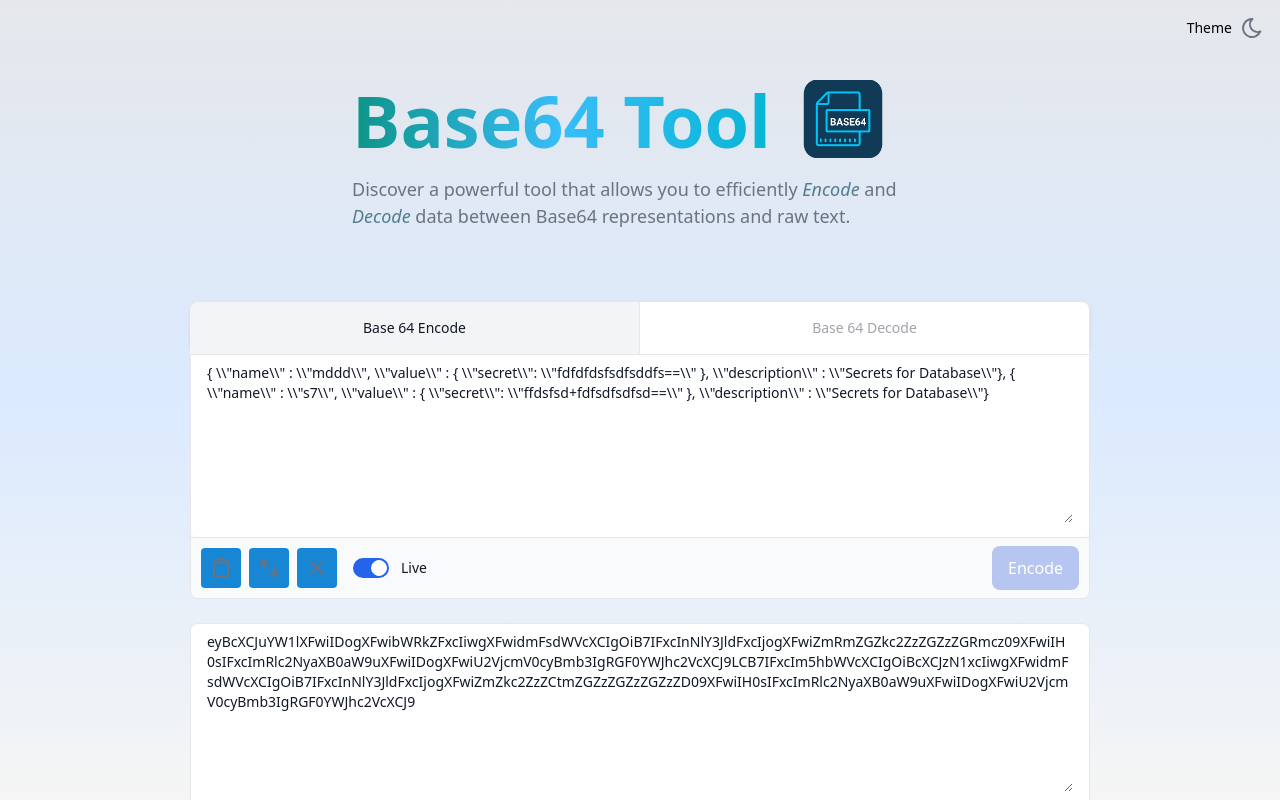
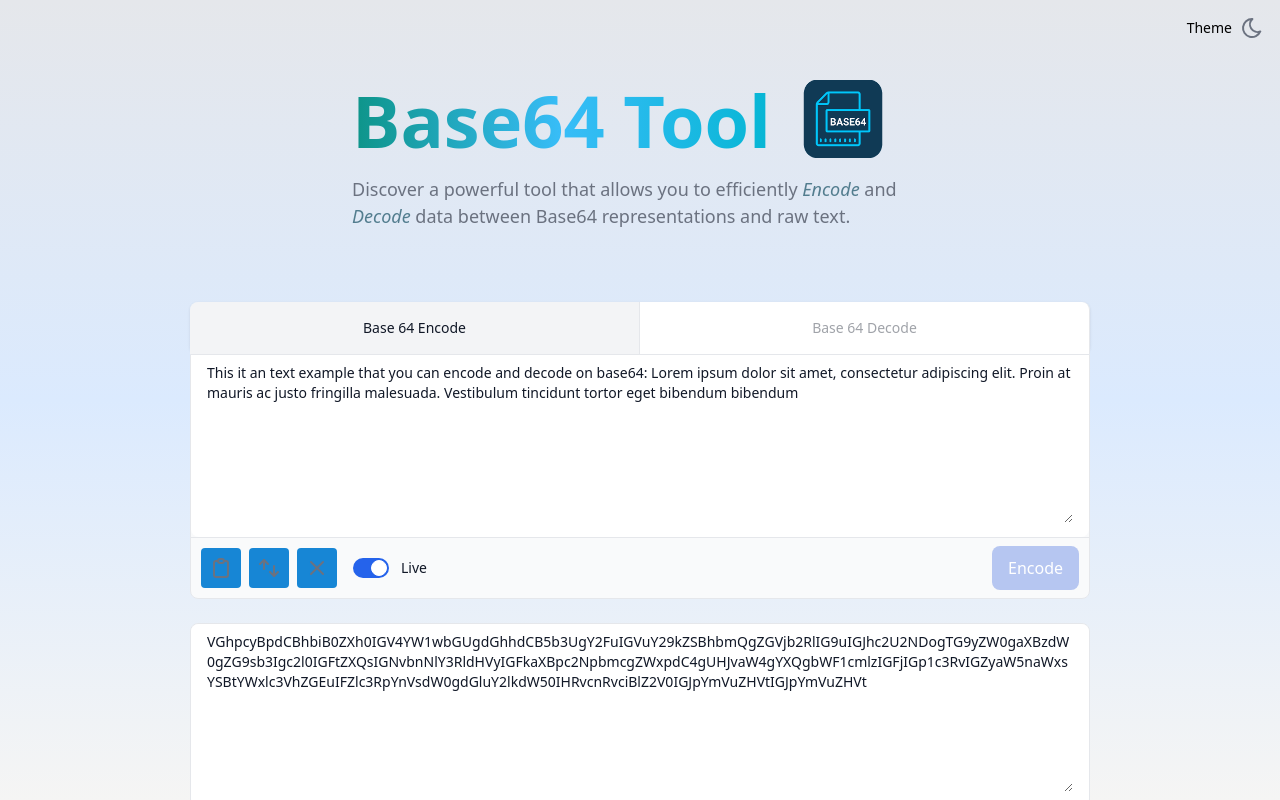
Before and after one commit to luimont/next-js-base64-tool, a Next.js app: page / in a window 1280 px wide. Shown: the top 800 px of the page. Built offline with nearby package versions, Linux system fonts and the light colour scheme.

Commit message:
Set text example

```diff
--- a/components/DecodedList.tsx
+++ b/components/DecodedList.tsx
@@ -4,7 +4,6 @@ import { decodeBase64, encodeBase64, fixFormatJsonform } from '@/utils/functions
 import { useEffect, useState } from 'react'
 import { Tabs } from './Tabs'
 import { TextArea } from './TextArea'
-import { Toast } from './Toast'
 
 const secrets_list_current = String.raw`
   secret_s8={name=\\"s8\\", value={ \\"secret\\": \\"uyiyu/ZkVoP3pHKjZhaSOF9QUk9EIn0=\\" }, description=\\"Secrets for s8 Database\\"},
@@ -18,7 +17,8 @@ const secrets_list_jsonform = String.raw`
 {"secret_s10":{"name":\\"s10\\", "value":{ \\"secret\\": \\"eyJ1cFwcm9kIiwgInBhc3N3b3JkIjogImjencyZXkwEwX1BST0QifQ==\\" }, "description":\\"Secrets for s10 Database\\"}}
 `
 
-const decoded = String.raw`{ \\"name\\" : \\"mddd\\", \\"value\\" : { \\"secret\\": \\"fdfdfdsfsdfsddfs==\\" }, \\"description\\" : \\"Secrets for Database\\"}, { \\"name\\" : \\"s7\\", \\"value\\" : { \\"secret\\": \\"ffdsfsd+fdfsdfsdfsd==\\" }, \\"description\\" : \\"Secrets for Database\\"}`
+//const decoded = String.raw`{ \\"name\\" : \\"mddd\\", \\"value\\" : { \\"secret\\": \\"fdfdfdsfsdfsddfs==\\" }, \\"description\\" : \\"Secrets for Database\\"}, { \\"name\\" : \\"s7\\", \\"value\\" : { \\"secret\\": \\"ffdsfsd+fdfsdfsdfsd==\\" }, \\"description\\" : \\"Secrets for Database\\"}`
+const decoded = String.raw`This it an text example that you can encode and decode on base64: Lorem ipsum dolor sit amet, consectetur adipiscing elit. Proin at mauris ac justo fringilla malesuada. Vestibulum tincidunt tortor eget bibendum bibendum`
 
 const text_example_input = "Tool to manage List Secrets, simply you paste the Base64 and it generate a List for all secrets that you can edit and save"
 
```
